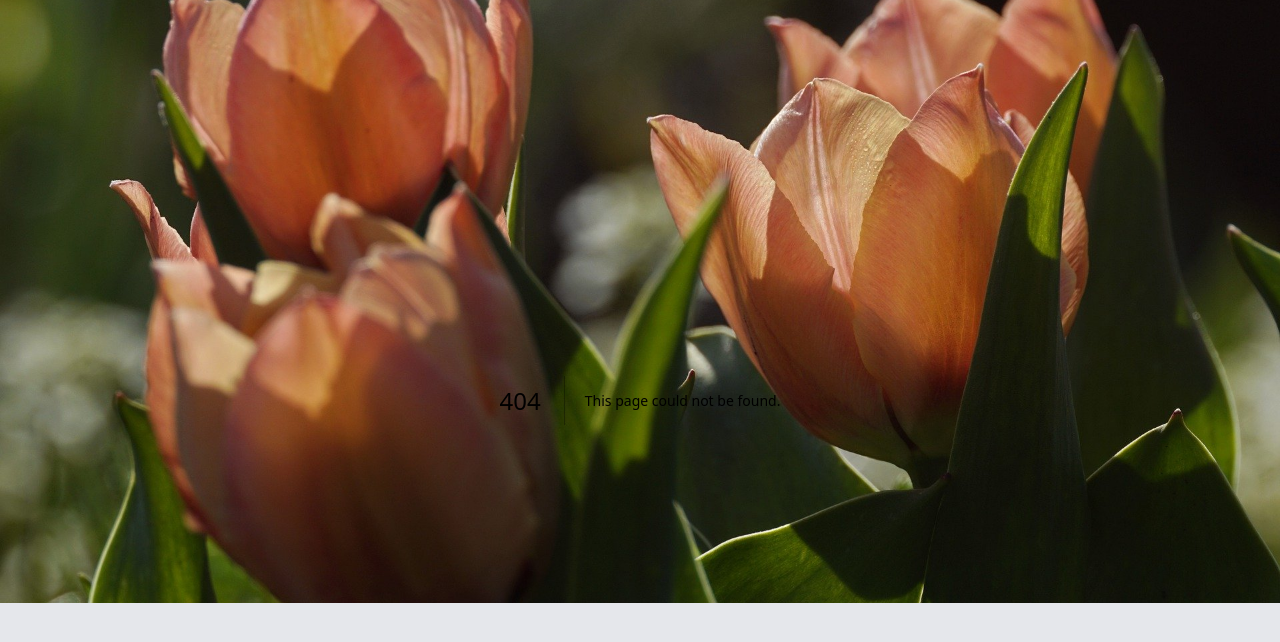
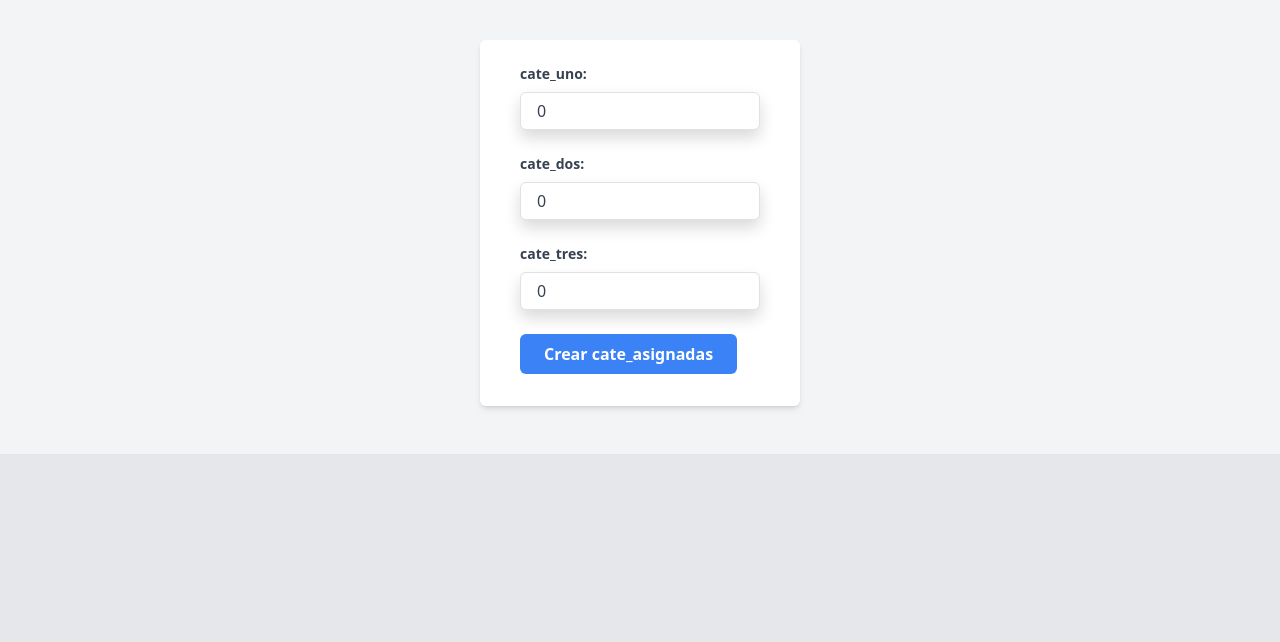
Before and after one commit to JesusRuizH/lsoccer, a Next.js app: page /newCate_asignadas in a window 1280 px wide. Before the commit this address had no page. Shown: the top 642 px of the page. Built offline with nearby package versions, Linux system fonts and the light colour scheme.

Commit message:
Añadiendo categorias asignadas a profesores

```diff
--- /dev/null
+++ b/components/cate_asignadasCard.js
@@ -0,0 +1,15 @@
+import Link from "next/link"
+
+export function Cate_asignadasCard({c_asig}) {
+  return (
+    <Link legacyBehavior href={`/cate_asignadas/${c_asig.PK_cate_asignadas}`} key={c_asig.PK_cate_asignadas}>
+    <a>
+        <div className="border border-gray-200 shadow-md p-6">
+        <h3><p id="layoutTxt">Categoria asignada 1: </p>{c_asig.cate_uno}</h3>
+        <h3><p id="layoutTxt">Categoria asignada 2: </p>{c_asig.cate_dos}</h3>
+        <h3><p id="layoutTxt">Categoria asignada 3: </p>{c_asig.cate_tres}</h3>
+        </div>
+    </a>
+  </Link>
+  )
+}
--- /dev/null
+++ b/components/cate_asignadasForm.js
@@ -0,0 +1,108 @@
+import axios from 'axios';
+import { useEffect, useState } from 'react';
+import {useRouter} from 'next/router';
+import { toast } from 'react-toastify';
+
+export function Cate_asignadasForm() {
+
+    const [c_asig, setCate_asignadas] = useState({
+        cate_uno: 0, cate_dos: 0, cate_tres: 0,
+    })
+    const router = useRouter()
+
+    const handleSubmit = async(e) => {
+        e.preventDefault();
+
+        try {
+            if (router.query.id){
+                await axios.put('/api/cate_asignadas/' + router.query.id, c_asig)
+                toast.success('cate_asignadas Editado Correctamente')
+            }else {
+                await axios.post('/api/cate_asignadas', c_asig)
+                toast.success('cate_asignadas Creado Correctamente')
+            }
+            router.push('/cate_asignadas')
+        } catch (error) {
+
+            toast.error(error.response.data.message)
+        }
+    };
+
+    const handleChange = ({target: {name, value}}) =>
+    setCate_asignadas ({...c_asig, [name]: value})
+
+    useEffect(() => {
+
+        const getCate_asignadas = async () => {
+            const {data} = await axios.get('/api/cate_asignadas/' + router.query.id)
+            setCate_asignadas(data)
+        }
+
+        if (router.query.id){
+            getCate_asignadas(router.query.id)
+        }
+    }, [])
+
+
+    return (
+        <div className="w-full max-w-xs">
+        <form
+          onSubmit={handleSubmit}
+          className="bg-white shadow-md rounded px-10  pt-6 pb-8 mb-2"
+        >
+
+          <div className="mb-4">
+          <label
+            htmlFor="cate_uno"
+            className="block text-gray-700 text-sm font-bold mb-2"
+          >
+            cate_uno:
+          </label>
+          <input
+            type="text"
+            name="cate_uno"
+            onChange={handleChange}
+            className="shadow appearance-none border rounded  w-full py-2 px-3 text-gray-700 leading-tight focus:outline-none focus:shadow-outline"
+            value={c_asig.cate_uno}
+          />
+          </div>
+
+          <div className="mb-4">
+          <label
+            htmlFor="cate_dos"
+            className="block text-gray-700 text-sm font-bold mb-2"
+          >
+            cate_dos:
+          </label>
+          <input
+            type="text"
+            name="cate_dos"
+            onChange={handleChange}
+            className="shadow appearance-none border rounded  w-full py-2 px-3 text-gray-700 leading-tight focus:outline-none focus:shadow-outline"
+            value={c_asig.cate_dos}
+          />
+          </div>
+
+          <div className="mb-4">
+          <label
+            htmlFor="cate_tres"
+            className="block text-gray-700 text-sm font-bold mb-2"
+          >
+            cate_tres:
+          </label>
+          <input
+            type="text"
+            name="cate_tres"
+            onChange={handleChange}
+            className="shadow appearance-none border rounded  w-full py-2 px-3 text-gray-700 leading-tight focus:outline-none focus:shadow-outline"
+            value={c_asig.cate_tres}
+          />
+          </div>
+
+          <button className="bg-blue-500 hover:bg-blue-700 py-2 px-4 rounded focus:outline-none focus:shadow-outline font-bold text-white">
+            {router.query.id ? "Editar cate_asignadas" : "Crear cate_asignadas"}
+          </button>
+        </form>
+      </div>
+    );
+}
--- /dev/null
+++ b/src/pages/api/cate_asignadas/[id].js
@@ -0,0 +1,48 @@
+import { pool } from "../../../../config/db"
+
+export default async function handler(req, res){
+
+    switch (req.method) {
+        case 'GET':
+            return await getCate_asignadas(req, res)
+        case 'DELETE':
+            return await deleteCate_asignadas(req, res)
+        case 'PUT':
+            return await updateCate_asignadas(req, res)
+        default:
+            break;
+    }
+
+}
+
+const getCate_asignadas = async (req, res) => {
+    try {
+        const {id} = req.query
+        const [result] = await pool.query("SELECT * FROM cate_asignadas WHERE PK_cate_asignadas = ?", [id])
+        return res.status(200).json(result[0])
+    } catch (error) {
+        return res.status(500).json({message: error.message})
+    }
+}
+
+const deleteCate_asignadas = async (req, res) => {
+    try {
+        const {id} = req.query
+        await pool.query('delete from cate_asignadas where PK_cate_asignadas = ?', [id])
+        return res.status(204).json()
+    } catch (error) {
+        return res.status(500).json({message: error.message})
+    }
+}
+
+const updateCate_asignadas = async (req, res) => {
+    const {id} = req.query
+    const {cate_uno, cate_dos, cate_tres,} = req.body
+    try {
+        await pool.query('UPDATE cate_asignadas SET cate_uno = ? , cate_dos = ? , cate_tres = ? WHERE PK_cate_asignadas = ?' , [cate_uno, cate_dos, cate_tres, id]);
+        return res.status(204).json()
+    } catch (error) {
+        return res.status(500).json({message: error.message})
+    }
+
+}
--- /dev/null
+++ b/src/pages/api/cate_asignadas/index.js
@@ -0,0 +1,36 @@
+import { pool } from '../../../../config/db'
+
+export default async function handler(req, res){
+
+    switch(req.method){
+        //si la llamada a la pagina es GET va a listar todos los productos
+        case 'GET':
+            return await getCate_asignadas(req, res);
+        //si ees POST va a guardar el producto
+        case 'POST':
+            return await saveCate_asignadas(req,res)
+    }
+
+}
+
+//funciones
+const getCate_asignadas = async (req, res) => {
+    try {
+        const [result] = await pool.query('SELECT * FROM cate_asignadas')
+        //console.log(result);
+        return res.status(200).json(result)
+    } catch (error) {
+        return res.status(500).json({error});
+    }
+}
+
+const saveCate_asignadas = async (req, res)=>{
+    try {
+        const {cate_uno, cate_dos, cate_tres,} = req.body
+
+        const [result] = await pool.query('INSERT INTO cate_asignadas SET ?', {cate_uno, cate_dos, cate_tres})
+        return res.status(200).json({cate_uno, cate_dos, cate_tres, id: result.insertId})
+    } catch (error) {
+        return res.status(500).json({message: error.message})
+    }
+}
--- /dev/null
+++ b/src/pages/cate_asignadas.js
@@ -0,0 +1,48 @@
+import axios from "axios";
+import { Layout } from "../../components/Layout";
+import Link from 'next/link'
+import { useRouter } from "next/router";
+import { Cate_asignadasCard } from "../../components/cate_asignadasCard";
+
+function FirstPage({cate_asignadas}) {
+
+  const router = useRouter()
+
+  const rendeCate_asignadas = () => {
+
+    if(cate_asignadas.length === 0) return <h1 className="teext-center text-2xl font-bold">No hay categorias asignadas</h1>
+    return cate_asignadas.map((c_asig) => (
+      <Cate_asignadasCard c_asig={c_asig} key={c_asig.PK_cate_asignadas} />
+    ));
+  }
+
+  return (
+    //toma productForm dede components para darle formato a la pagina inicial
+    <Layout>
+      <div className="grid gap-4 grid-cols-1 md:grid-cols-3">
+        {rendeCate_asignadas()}
+
+        <button className="bg-orange-500 hover:bg-amber-400 py-2 px-4 rounded focus:outline-none focus:shadow-outline font-bold text-white"
+        onClick={() => router.push("/newCate_asignadas")}
+        >Nueva categoria</button>
+      </div>
+
+    </Layout>
+  );
+}
+
+//funcion especial de next para ejecutar una logica antes ded que la pantalla sea devuelta al cliente
+export  const getServerSideProps = async (context)  =>{
+  const {data: cate_asignadas} = await axios.get(
+    "http://localhost:3000/api/cate_asignadas"
+    );
+
+  return {
+    props: {
+        cate_asignadas,
+    }, // will be passed to the page component as props
+  };
+};
+
+
+export default FirstPage;
--- /dev/null
+++ b/src/pages/cate_asignadas/[id].js
@@ -0,0 +1,54 @@
+import { Layout } from '../../../components/Layout'
+import axios from 'axios'
+import {useRouter} from 'next/router'
+import { toast } from 'react-toastify'
+
+function Cate_asignadasPage({ c_asig }) {
+
+    const router = useRouter()
+
+    const handleDelete = async (id) => {
+      try {
+        await axios.delete('/api/cate_asignadas/' + id)
+        router.push('/cate_asignadas')
+      } catch (error) {
+        toast.error(error.response.data.message)
+      }
+    }
+  //when I press the button comes here
+  return (
+    <Layout>
+      <h1>{c_asig.cate_uno}</h1>
+      <h1>{c_asig.cate_dos}</h1>
+      <h1>{c_asig.cate_tres}</h1>
+
+      <button
+        className="bg-red-500 hover:bg-red-700 text-white px-3 py-2 rounded"
+        onClick={() => handleDelete(c_asig.PK_cate_asignadas)}
+      >
+
+        Eliminar
+      </button>
+
+      <button
+        className="bg-gray-500 hover:bg-gray-800 ml-2 text-white px-5 py-2 rounded"
+        onClick={() => router.push("/cate_asignadas/edit/"+c_asig.PK_cate_asignadas)}
+      >
+        Editar
+      </button>
+
+    </Layout>
+  );
+}
+
+export const getServerSideProps = async (context) => {
+
+    const {data: c_asig} = await axios.get('http://localhost:3000/api/cate_asignadas/' + context.query.id)
+    return {
+        props: {
+            c_asig,
+        },
+    };
+};
+
+export default Cate_asignadasPage;
--- /dev/null
+++ b/src/pages/cate_asignadas/edit/[id].js
@@ -0,0 +1,4 @@
+import newCate_asignadas from '../../newCate_asignadas';
+
+
+export default newCate_asignadas;
--- /dev/null
+++ b/src/pages/newCate_asignadas.js
@@ -0,0 +1,15 @@
+import { Layout } from "../../components/Layout";
+import { Cate_asignadasForm } from "../../components/cate_asignadasForm";
+
+
+function NewCate_asignadas() {
+  return (
+    <Layout>
+      <div className="grid place-items-center h-5/6">
+        <Cate_asignadasForm />
+      </div>
+    </Layout>
+    );
+}
+
+export default NewCate_asignadas
```
